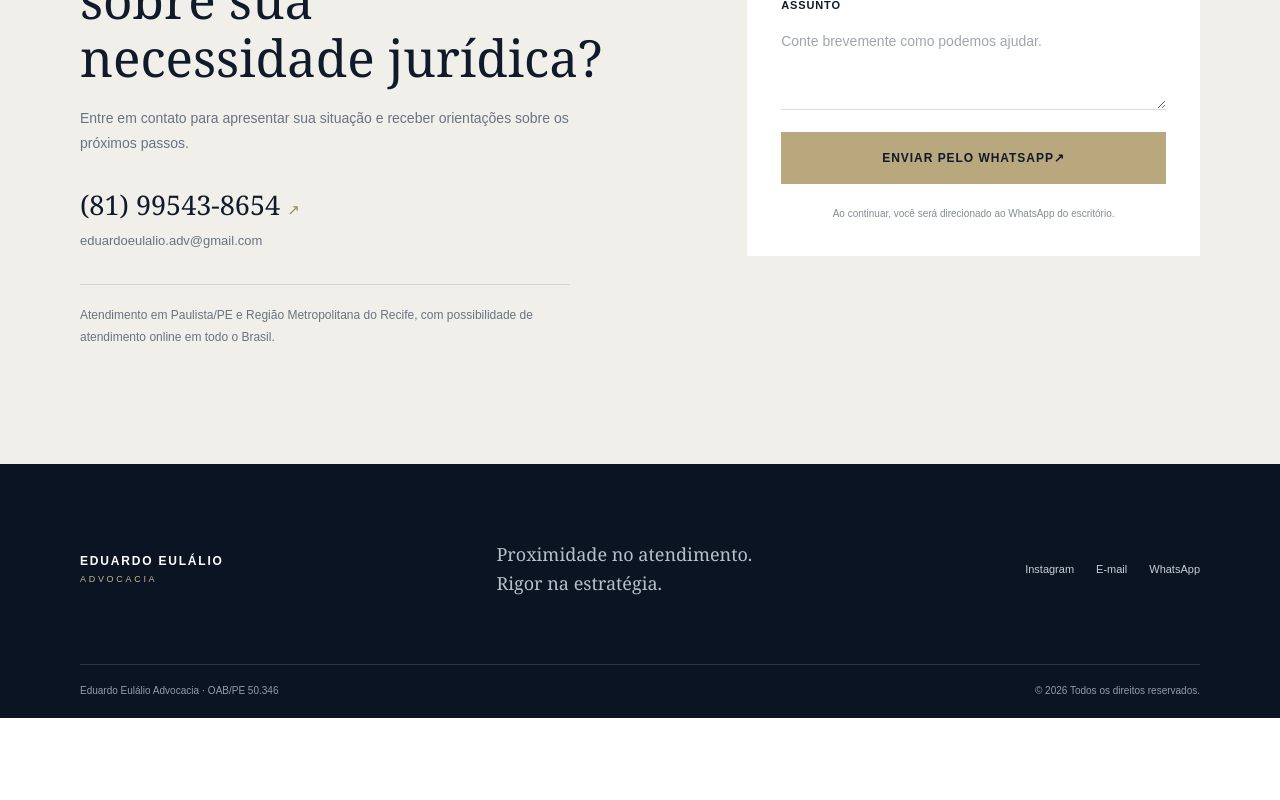
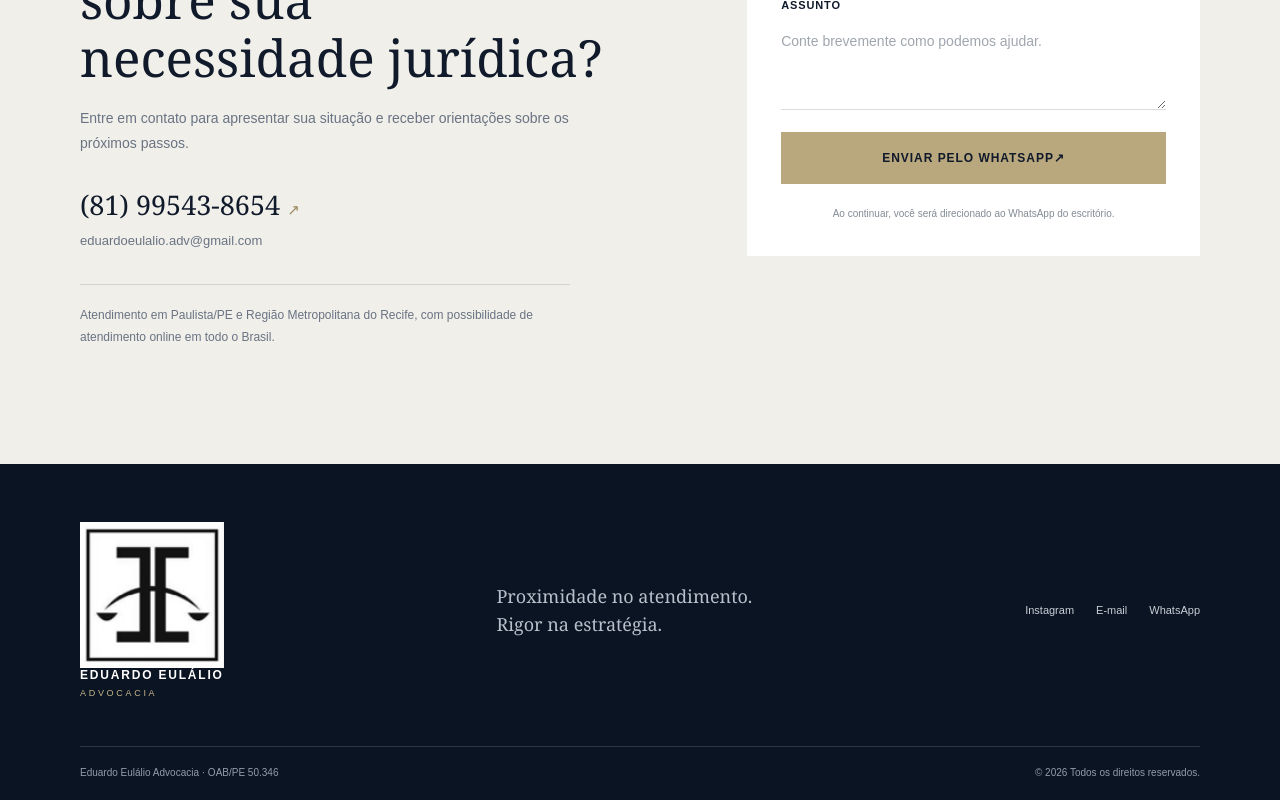
Before and after one commit to Barbaracoosta/eduardoeulalio, a React (Vite) app: page / in a window 1280 px wide. Shown: the part 5628-6428 px from the top of the page. Before the commit the page ends 6346 px from the top, so only its background shows below. Built offline with nearby package versions, Linux system fonts and the light colour scheme.

Commit message:
Usa símbolo oficial no rodapé

```diff
--- a/src/components/Footer/Footer.jsx
+++ b/src/components/Footer/Footer.jsx
@@ -4,7 +4,7 @@ export default function Footer() {
   return (
     <footer className="site-footer">
       <div className="container footer-main">
-        <a className="footer-brand" href="#inicio">EDUARDO EULÁLIO <small>ADVOCACIA</small></a>
+        <a className="footer-brand" href="#inicio"><img src="/brand-mark.svg" alt="" /> <span>EDUARDO EULÁLIO <small>ADVOCACIA</small></span></a>
         <p>Proximidade no atendimento.<br />Rigor na estratégia.</p>
         <div className="footer-links">
           <a href="https://www.instagram.com/eduardoeulalio.adv/" target="_blank" rel="noreferrer">Instagram</a>
```
